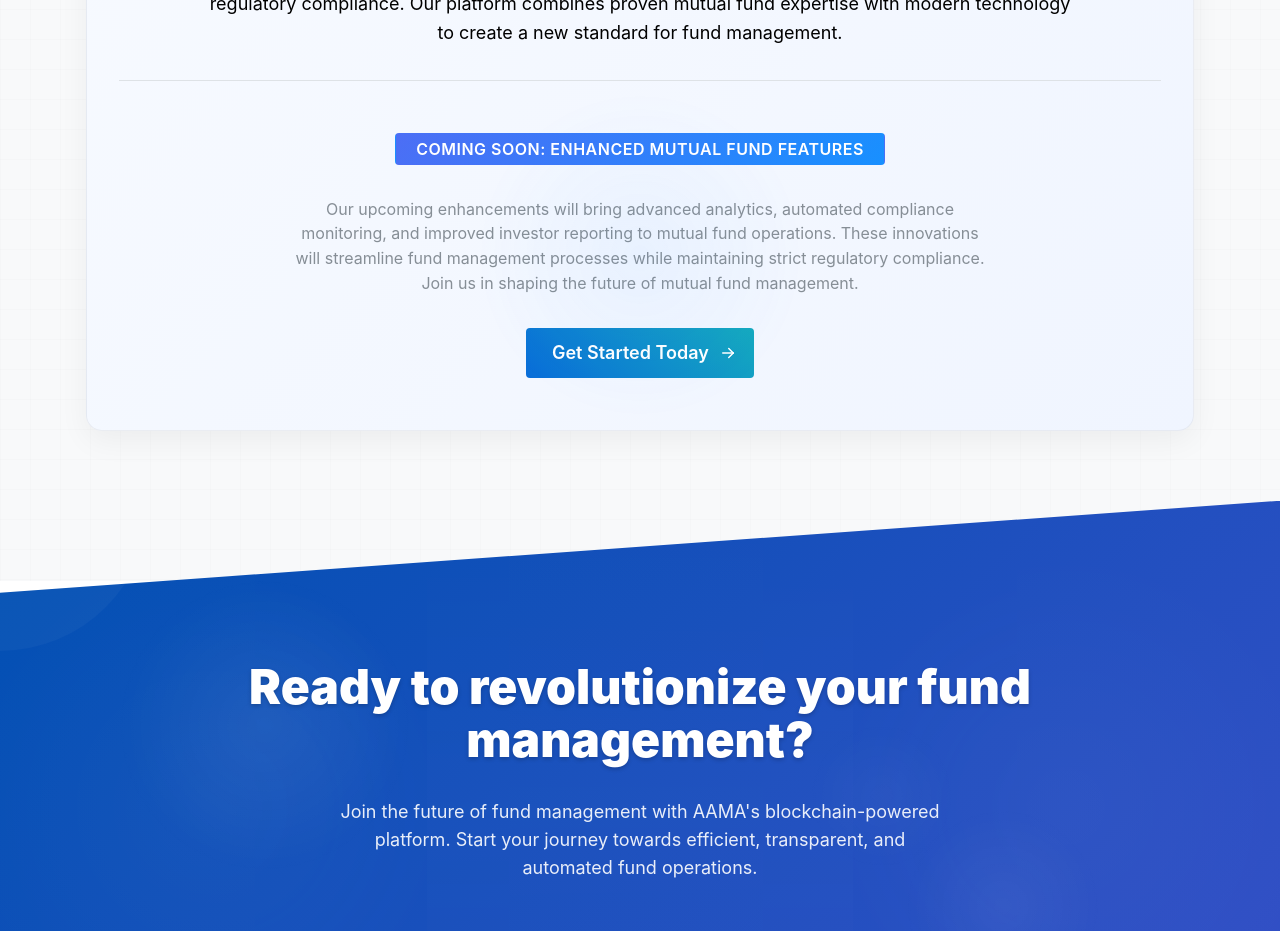
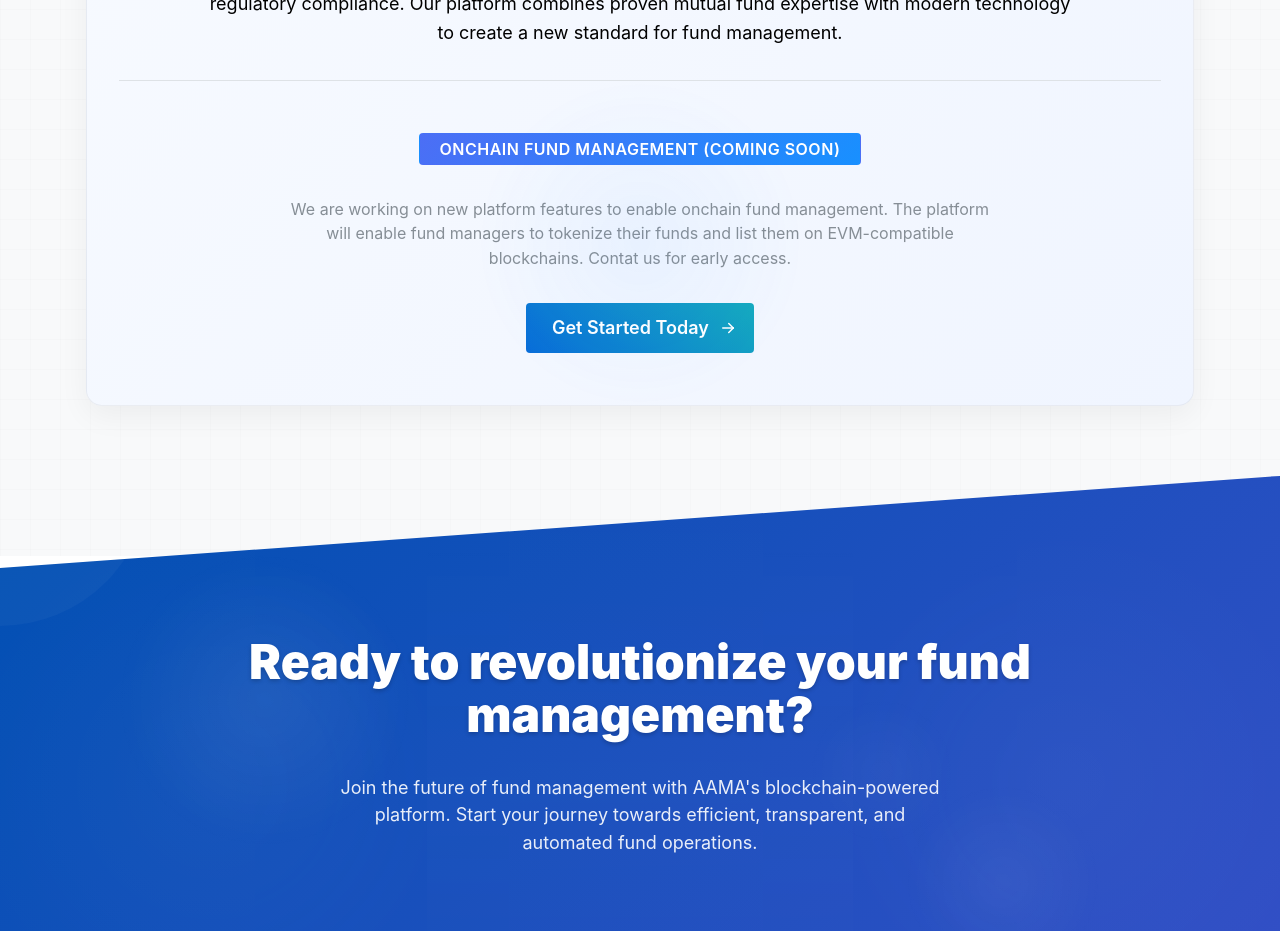
Before and after one commit to Aama-io/landing, a Next.js app: page / in a window 1280 px wide. Shown: the part 4580-5511 px from the top of the page. Built offline with nearby package versions, Linux system fonts and the light colour scheme.

Commit message:
Fixed text

```diff
--- a/components/Features/Features.tsx
+++ b/components/Features/Features.tsx
@@ -211,13 +211,11 @@ export function Features() {
                   radius="sm"
                   className={classes.futureBadge}
                 >
-                  Coming Soon: Enhanced Mutual Fund Features
+                  Onchain fund management (Coming Soon)
                 </Badge>
                 <Text ta="center" mt="xl" size="md" c="dimmed" maw={700} mx="auto">
-                  Our upcoming enhancements will bring advanced analytics, automated compliance monitoring,
-                  and improved investor reporting to mutual fund operations. These innovations will streamline
-                  fund management processes while maintaining strict regulatory compliance. Join us in shaping
-                  the future of mutual fund management.
+                  We are working on new platform features to enable onchain fund management. The platform will enable fund managers to tokenize their funds and list them on EVM-compatible blockchains.
+                  Contat us for early access.
                 </Text>
 
                 <Group justify="center" mt="xl">
```
